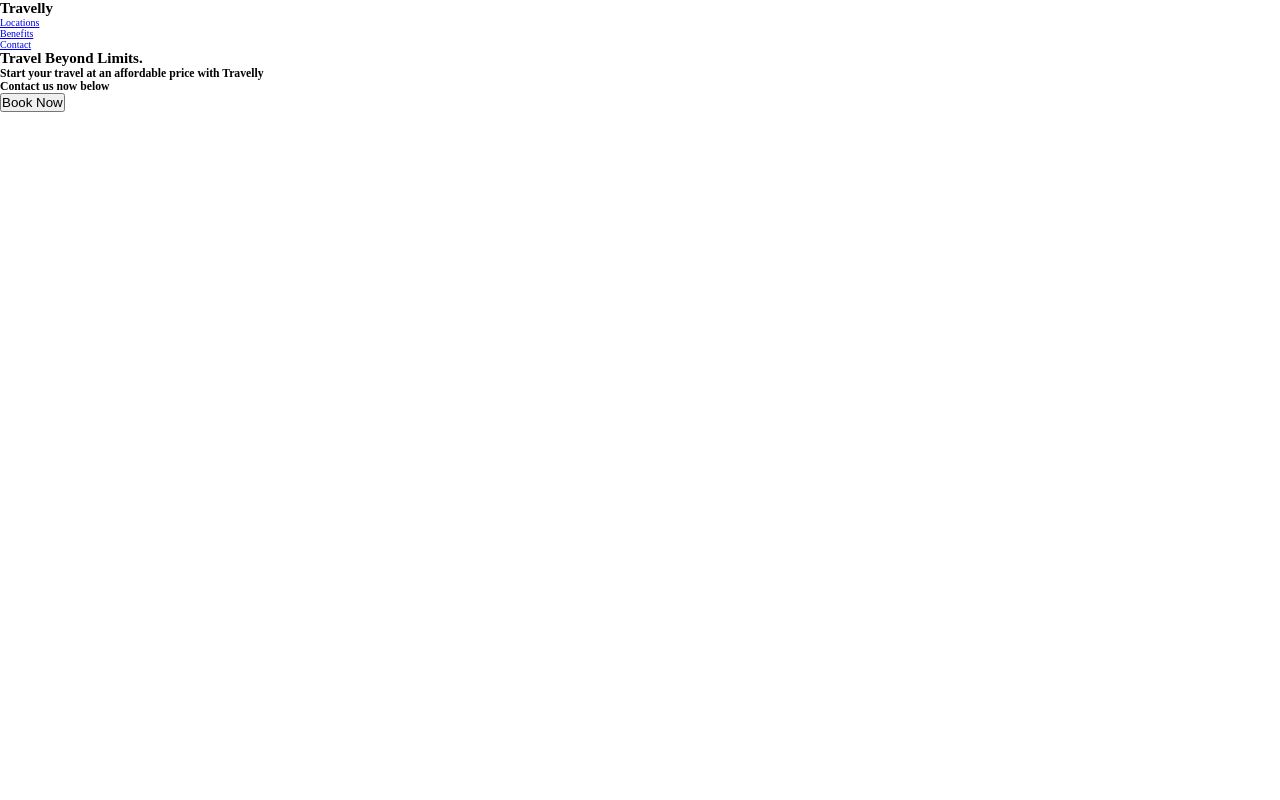
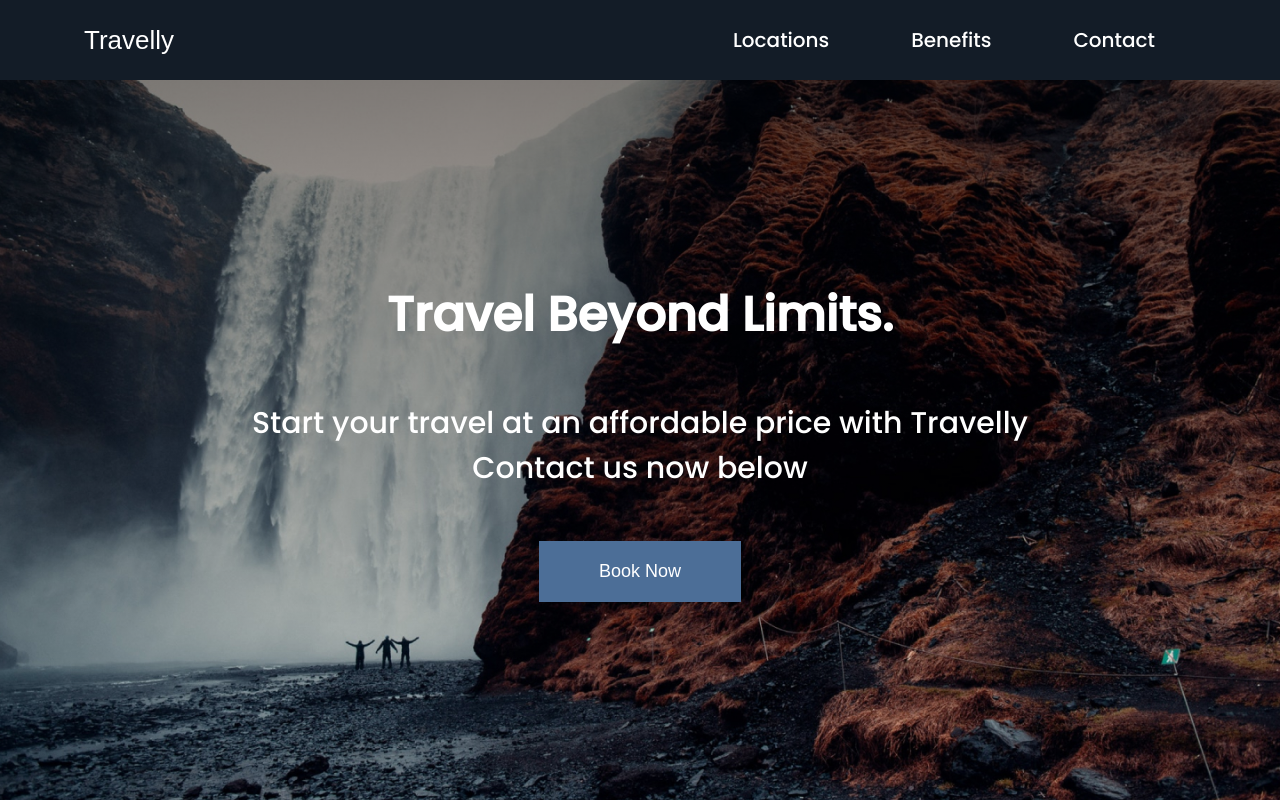
Before and after one commit to TLKDi/Travelly, a plain HTML site: page index.html in a window 1280 px wide. Drawn offline with Linux system fonts and the light colour scheme; a web font is replaced by a local one.

Commit message:
Styled nav and hero section

```diff
--- a/index.html
+++ b/index.html
@@ -9,6 +9,9 @@
     <title>Travelly | Travelly Agency</title>
     <link rel="icon" href="/icons/airplane.svg">
     <link rel="stylesheet" href="/styles.css">
+    <link rel="preconnect" href="https://fonts.googleapis.com">
+    <link rel="preconnect" href="https://fonts.gstatic.com" crossorigin>
+    <link href="https://fonts.googleapis.com/css2?family=Pattaya&family=Poppins:ital,wght@0,500;1,400&display=swap" rel="stylesheet">
 </head>
 <body>
     <header class="main-head">
--- a/styles.css
+++ b/styles.css
@@ -8,3 +8,102 @@
 html{
     font-size: 62.5%;
 }
+
+body{
+    font-family: 'Poppins', sans-serif;
+}
+
+h1{
+    font-size: 2.6rem;
+}
+
+li, button, label, input, p {
+    font-size: 2rem
+}
+
+h2{
+    font-size: 4.8rem
+}
+
+h3{
+    font-size: 3rem;
+    font-weight: normal;
+}
+
+h4, h5{
+    font-size: 4.8rem
+}
+
+a{
+    color: white;
+    text-decoration: none;
+}
+
+button{
+    background:#4c6e97;
+    padding: 2rem 6rem;
+    border:none;
+    color:white;
+    font-size: 1.8rem;
+    cursor:pointer;
+}
+/* Nav Section with Hero*/
+
+.main-head{
+    background: #131c27;
+    color: white
+}
+
+nav{
+    min-height: 10vh;
+    padding: 2rem;
+    display: flex;
+    width:90%;
+    margin: auto;
+    align-items: center;
+    flex-wrap: wrap;
+}
+
+nav ul{
+    display: flex;
+    flex: 1 1 40rem;
+    justify-content: space-around;
+    list-style: none;
+}
+
+#logo{
+    display: flex;
+    flex: 2 1 40rem;
+    font-family: 'Pattaya', sans-serif;
+    font-weight: 400;
+}
+
+.hero{
+    background: linear-gradient(rgba(0,0,0,0.5), transparent), url('/img/landing-page.jpg');
+    min-height: 90vh;
+    background-repeat: no-repeat;
+    background-size: cover;
+    background-position: center;
+    color:white;
+    display: flex;
+    flex-direction: column;
+    align-items: center;
+    justify-content: center;
+    text-align: center;
+}
+
+.hero h3{
+    padding: 5rem;
+}
+
+@media screen and (max-width: 932px){
+    html{
+        font-size: 45%;
+    }
+    nav{
+        text-align: center;
+    }
+    #logo{
+        padding: 2rem;
+    }
+}
```
